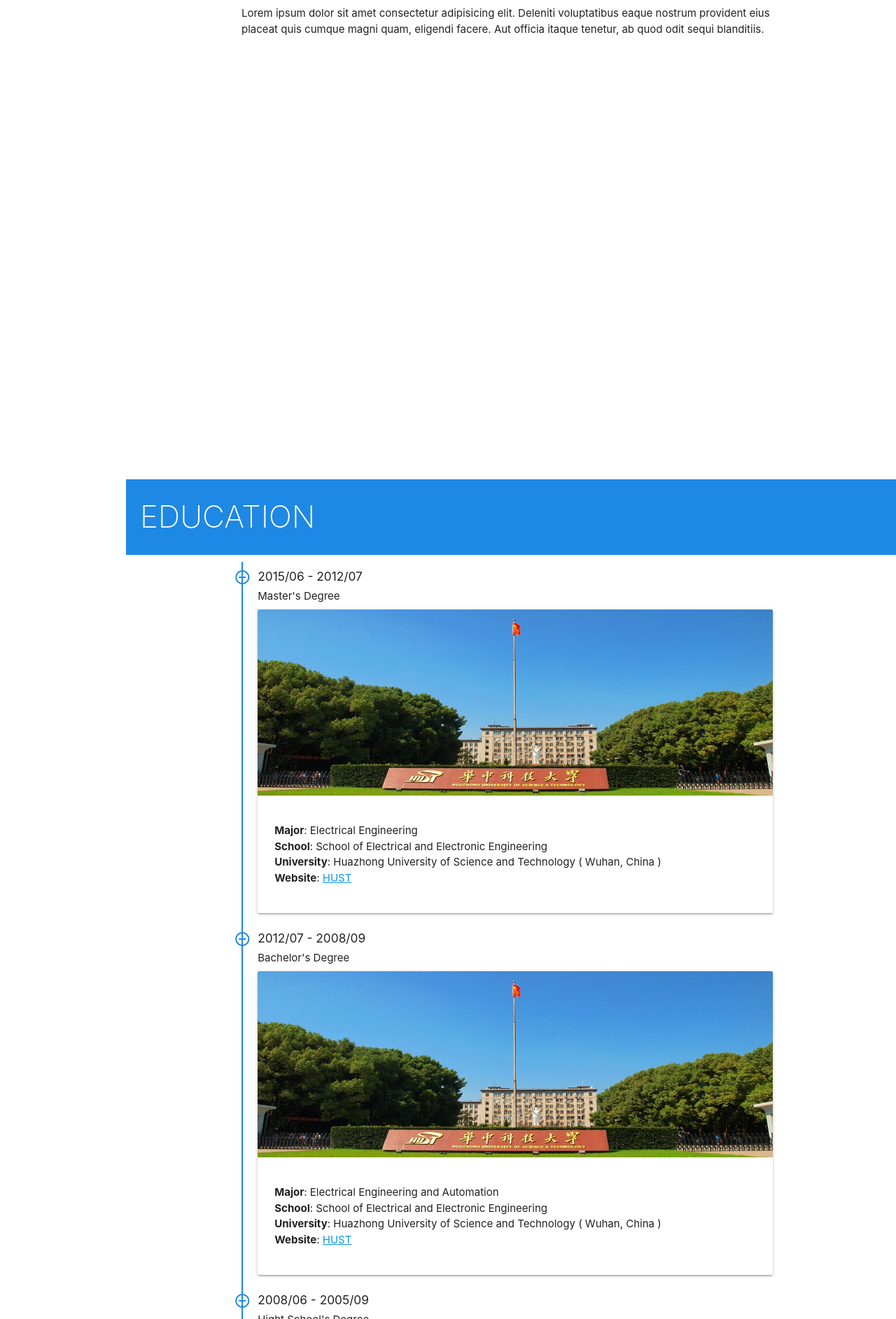
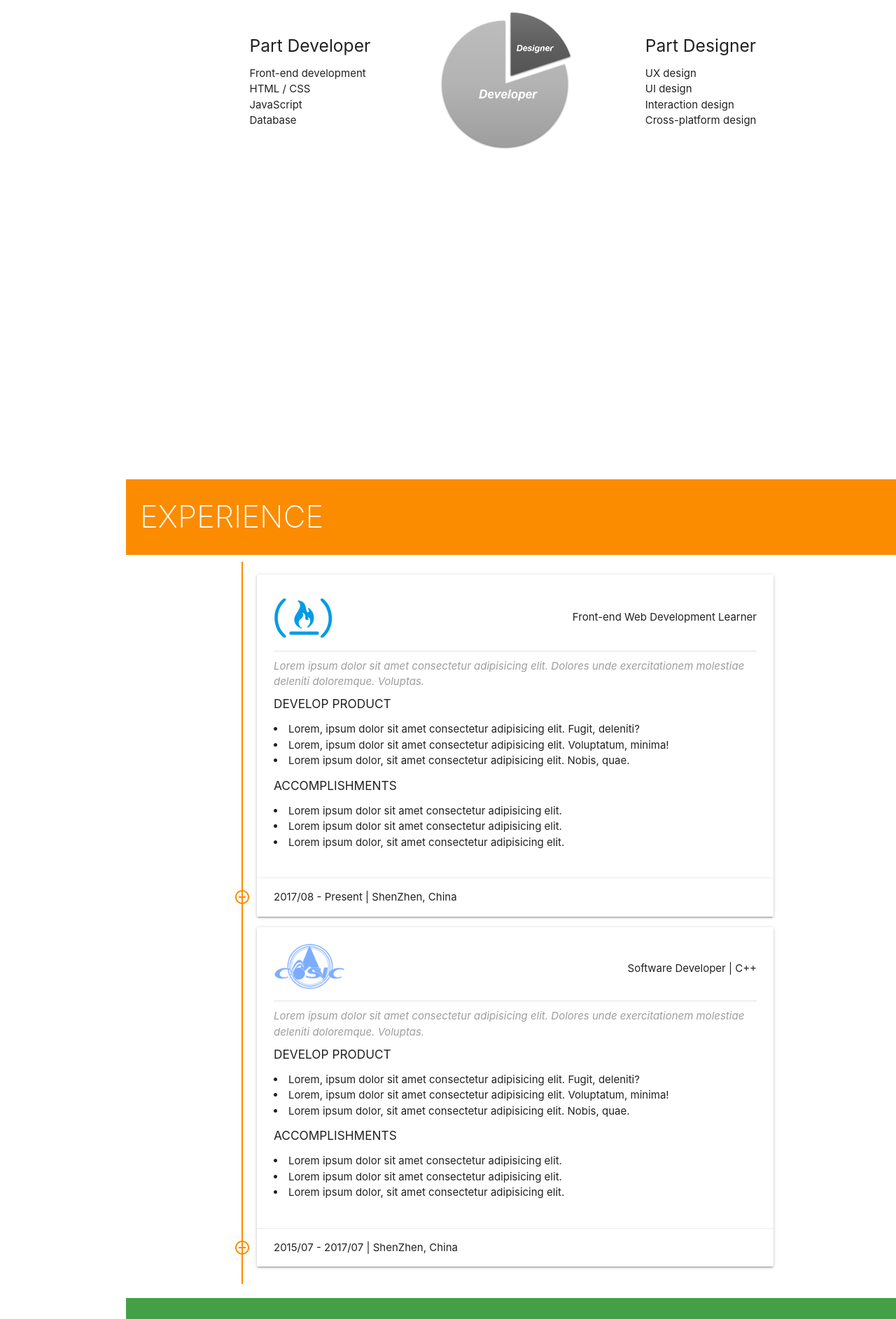
Before and after one commit to beliuhao/liuhao, a website: page index.html in a window 1280 px wide. Shown: the part 915-2800 px from the top of the page at 70% size. Drawn offline with nearby package versions, Linux system fonts and the light colour scheme.

Commit message:
1) edit the about section.

```diff
--- a/index.html
+++ b/index.html
@@ -35,12 +35,6 @@
       </a>
     </li>
     <li>
-      <a class="waves-effect waves-blue" href="#education">
-        <i class="small material-icons blue-text text-darken-1">school</i>
-        <span class="light">Education</span>
-      </a>
-    </li>
-    <li>
       <a class="waves-effect waves-orange" href="#experience">
         <i class="small material-icons orange-text text-darken-1">trending_up</i>
         <span class="light">Experience</span>
@@ -56,6 +50,12 @@
       <a class="waves-effect waves-purple" href="#skills">
         <i class="small material-icons purple-text text-darken-1">equalizer</i>
         <span class="light">Skills</span>
+      </a>
+    </li>
+    <li>
+      <a class="waves-effect waves-blue" href="#education">
+        <i class="small material-icons blue-text text-darken-1">school</i>
+        <span class="light">Education</span>
       </a>
     </li>
     <li>
@@ -99,75 +99,30 @@
     <section id="about" class="section full-height">
       <h3 class="page-title white-text red accent-2">About</h3>
       <div class="container">
-        <p>Lorem ipsum dolor sit amet consectetur adipisicing elit. Deleniti voluptatibus eaque nostrum provident eius placeat quis
-          cumque magni quam, eligendi facere. Aut officia itaque tenetur, ab quod odit sequi blanditiis.</p>
-      </div>
-    </section>
-    <!-- section Education -->
-    <section id="education" class="section">
-      <h3 class="page-title white-text blue darken-1">Education</h3>
-      <div class="container">
-        <div id="eduRow" class="row">
-          <div class="col s12">
-            <h6 class="header"><span><i class="material-icons blue-text text-darken-1">remove_circle_outline</i></span>2015/06 - 2012/07</h6>
-            <span class="">Master's Degree</span>
-            <div class="card ">
-              <div class="card-image">
-                <img src="src/img/hust.jpg">
-                <span>Established in 1952. It's included in the Project 211 and 985.</span>
-              </div>
-              <div class="card-stacked">
-                <div class="card-content">
-                  <ul>
-                    <li><b>Major</b>: Electrical Engineering</li>
-                    <li><b>School</b>: School of Electrical and Electronic Engineering</li>
-                    <li><b>University</b>: Huazhong University of Science and Technology ( Wuhan, China )</li>
-                    <li><b>Website</b>: <a href="http://english.hust.edu.cn/" target="_blank" style="text-decoration: underline">HUST</a></li>
-                  </ul>
-                </div>
-              </div>
-            </div>
+        <div id="aboutRow" class="row">
+          <div id="developer">
+            <h5>Part Developer</h5>
+            <ul>
+              <li>Front-end development</li>
+              <li>HTML / CSS</li>
+              <li>JavaScript</li>
+              <li>Database</li>
+            </ul>
           </div>
-          <div class="col s12">
-            <h6 class="header"><span><i class="material-icons blue-text text-darken-1">remove_circle_outline</i></span>2012/07 - 2008/09</h6>
-            <span class="">Bachelor's Degree</span>
-            <div class="card ">
-              <div class="card-image">
-                <img src="src/img/hust.jpg">
-                <span>Established in 1952. It's included in the Project 211 and 985.</span>
-              </div>
-              <div class="card-stacked">
-                <div class="card-content">
-                  <ul>
-                    <li><b>Major</b>: Electrical Engineering and Automation</li>
-                    <li><b>School</b>: School of Electrical and Electronic Engineering</li>
-                    <li><b>University</b>: Huazhong University of Science and Technology ( Wuhan, China )</li>
-                    <li><b>Website</b>: <a href="#http://english.hust.edu.cn/" target="_blank" style="text-decoration: underline">HUST</a></li>
-                  </ul>
-                </div>
-              </div>
-            </div>
+          <div id="imgDevDes">
+            <img class="responsive-img" src="src/img/aboutme.png" alt="Developer & Designer">
           </div>
-          <div class="col s12">
-            <h6 class="header"><span><i class="material-icons blue-text text-darken-1">remove_circle_outline</i></span>2008/06 - 2005/09</h6>
-            <span class="">Hight School's Degree</span>
-            <div class="card ">
-              <div class="card-image">
-                <img src="src/img/mcyz.jpg">
-                <span>Established in 1905. It's one of the Hubei provincial model middle schools.</span>
-              </div>
-              <div class="card-stacked">
-                <div class="card-content">
-                  <ul>
-                    <li><b>Major</b>: Science</li>
-                    <li><b>School</b>: Macheng No.1 Middle School ( Hubei, China )</li>
-                    <li><b>Website</b>: <a href="http://www.mcyz.com/" target="_blank" style="text-decoration: underline">MCYZ</a></li>
-                  </ul>
-                </div>
-              </div>
-            </div>
+          <div id="designer">
+            <h5>Part Designer</h5>
+            <ul>
+              <li>UX design</li>
+              <li>UI design</li>
+              <li>Interaction design</li>
+              <li>Cross-platform design</li>
+            </ul>
           </div>
         </div>
+      </div>
     </section>
     <!-- section Experience -->
     <section id="experience" class="section">
@@ -321,9 +276,73 @@
             </div>
           </div>
         </div>
-
-
       </div>
+    </section>
+    <!-- section Education -->
+    <section id="education" class="section">
+      <h3 class="page-title white-text blue darken-1">Education</h3>
+      <div class="container">
+        <div id="eduRow" class="row">
+          <div class="col s12">
+            <h6 class="header"><span><i class="material-icons blue-text text-darken-1">remove_circle_outline</i></span>2015/06 - 2012/07</h6>
+            <span class="">Master's Degree</span>
+            <div class="card ">
+              <div class="card-image">
+                <img class="responsive-img" src="src/img/hust.jpg" alt="HUST">
+                <span>Established in 1952. It's included in the Project 211 and 985.</span>
+              </div>
+              <div class="card-stacked">
+                <div class="card-content">
+                  <ul>
+                    <li><b>Major</b>: Electrical Engineering</li>
+                    <li><b>School</b>: School of Electrical and Electronic Engineering</li>
+                    <li><b>University</b>: Huazhong University of Science and Technology ( Wuhan, China )</li>
+                    <li><b>Website</b>: <a href="http://english.hust.edu.cn/" target="_blank" style="text-decoration: underline">HUST</a></li>
+                  </ul>
+                </div>
+              </div>
+            </div>
+          </div>
+          <div class="col s12">
+            <h6 class="header"><span><i class="material-icons blue-text text-darken-1">remove_circle_outline</i></span>2012/07 - 2008/09</h6>
+            <span class="">Bachelor's Degree</span>
+            <div class="card ">
+              <div class="card-image">
+                <img class="responsive-img" src="src/img/hust.jpg" alt="HUST">
+                <span>Established in 1952. It's included in the Project 211 and 985.</span>
+              </div>
+              <div class="card-stacked">
+                <div class="card-content">
+                  <ul>
+                    <li><b>Major</b>: Electrical Engineering and Automation</li>
+                    <li><b>School</b>: School of Electrical and Electronic Engineering</li>
+                    <li><b>University</b>: Huazhong University of Science and Technology ( Wuhan, China )</li>
+                    <li><b>Website</b>: <a href="#http://english.hust.edu.cn/" target="_blank" style="text-decoration: underline">HUST</a></li>
+                  </ul>
+                </div>
+              </div>
+            </div>
+          </div>
+          <div class="col s12">
+            <h6 class="header"><span><i class="material-icons blue-text text-darken-1">remove_circle_outline</i></span>2008/06 - 2005/09</h6>
+            <span class="">Hight School's Degree</span>
+            <div class="card ">
+              <div class="card-image">
+                <img class="responsive-img" src="src/img/mcyz.jpg" alt="MCYZ">
+                <span>Established in 1905. It's one of the Hubei provincial model middle schools.</span>
+              </div>
+              <div class="card-stacked">
+                <div class="card-content">
+                  <ul>
+                    <li><b>Major</b>: Science</li>
+                    <li><b>School</b>: Macheng No.1 Middle School ( Hubei, China )</li>
+                    <li><b>Website</b>: <a href="http://www.mcyz.com/" target="_blank" style="text-decoration: underline">MCYZ</a></li>
+                  </ul>
+                </div>
+              </div>
+            </div>
+          </div>
+        </div>
     </section>
     <!-- section Contact -->
     <section id="contact" class="section full-height">
--- a/src/css/main.css
+++ b/src/css/main.css
@@ -41,7 +41,7 @@ ul#slide-out li:not(:nth-child(1)) a:hover {
 
 ul#slide-out li:not(:nth-child(1)) a.active {
   background-color: rgba(0, 0, 0, 0.4);
-  border-left: 5px solid rgb(255, 0, 0);
+  border-left: 10px solid rgb(255, 0, 0);
 }
 
 /* menu */
@@ -134,52 +134,33 @@ section .highlight {
 }
 
 /* section About */
-
-/* section Education */
-section#education div#eduRow {
+section#about div#aboutRow {
   margin-top: 10px;
-  padding-left: 10px;
-  border-left: 2px solid #1e88e5;
+  display: flex;
+  flex-direction: row;
+  justify-content: space-around;
+}
+section#about div#aboutRow div{
+  align-self: center;
 }
 
-section#education div#eduRow div.col h6.header {
-  position: relative;
+section#about div#aboutRow div#imgDevDes{
+  text-align: center;
+  max-width: 45%;
 }
 
-section#education div#eduRow div.col h6.header > span {
-  position: absolute;
-  left: -34px;
-  top: -2px;
+section#about div#aboutRow div#developer,
+section#about div#aboutRow div#designer
+{
+  /* min-width: 20%; */
+  text-align: left;
 }
 
-section#education div.card-image {
-  position: relative;
-  overflow: hidden;
+
+section#about img.responsive-img {
+  max-width: 60%;
 }
 
-section#education div.card-image img {
-  opacity: 1;
-}
-
-section#education div.card-image:hover img {
-  opacity: 0.6;
-  transition: opacity 0.5s ease-in-out;
-}
-
-section#education div.card-image span {
-  position: absolute;
-  bottom: -50px;
-  height: 50px;
-  width: 100%;
-  line-height: 50px;
-  padding-left: 25px;
-  background: rgba(255, 255, 255, 0.8);
-}
-
-section#education div.card-image:hover span {
-  bottom: 0;
-  transition: bottom 0.5s ease-in-out;
-}
 
 /* section Experience */
 section#experience div#expRow {
@@ -333,6 +314,51 @@ section#skills div.skillContainer .git {
   100%{ width:90%;}
 } */
 
+/* section Education */
+section#education div#eduRow {
+  margin-top: 10px;
+  padding-left: 10px;
+  border-left: 2px solid #1e88e5;
+}
+
+section#education div#eduRow div.col h6.header {
+  position: relative;
+}
+
+section#education div#eduRow div.col h6.header > span {
+  position: absolute;
+  left: -34px;
+  top: -2px;
+}
+
+section#education div.card-image {
+  position: relative;
+  overflow: hidden;
+}
+
+section#education div.card-image img {
+  opacity: 1;
+}
+
+section#education div.card-image:hover img {
+  opacity: 0.6;
+  transition: opacity 0.5s ease-in-out;
+}
+
+section#education div.card-image span {
+  position: absolute;
+  bottom: -50px;
+  height: 50px;
+  width: 100%;
+  line-height: 50px;
+  padding-left: 25px;
+  background: rgba(255, 255, 255, 0.8);
+}
+
+section#education div.card-image:hover span {
+  bottom: 0;
+  transition: bottom 0.5s ease-in-out;
+}
 /* section Contact */
 section#contact.full-height {
   height: 750px;
@@ -400,7 +426,7 @@ section#contact #contactList p a:nth-child(2):hover {
   }
 }
 
-@media (max-width: 315px) {
+@media (max-width: 378px) {
   section#contact #contactList {
     align-items: center;
   }
```
Also changed, not shown: src/img/aboutme.png (added).
